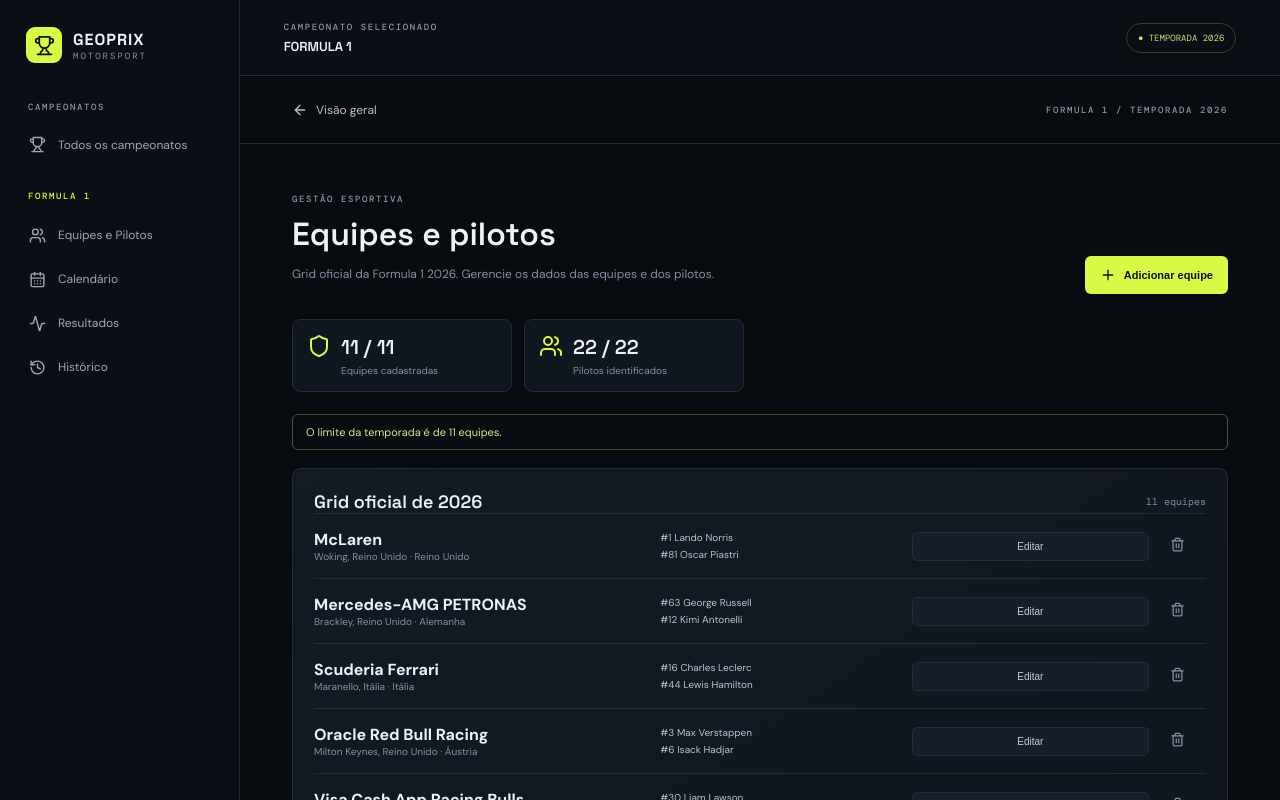
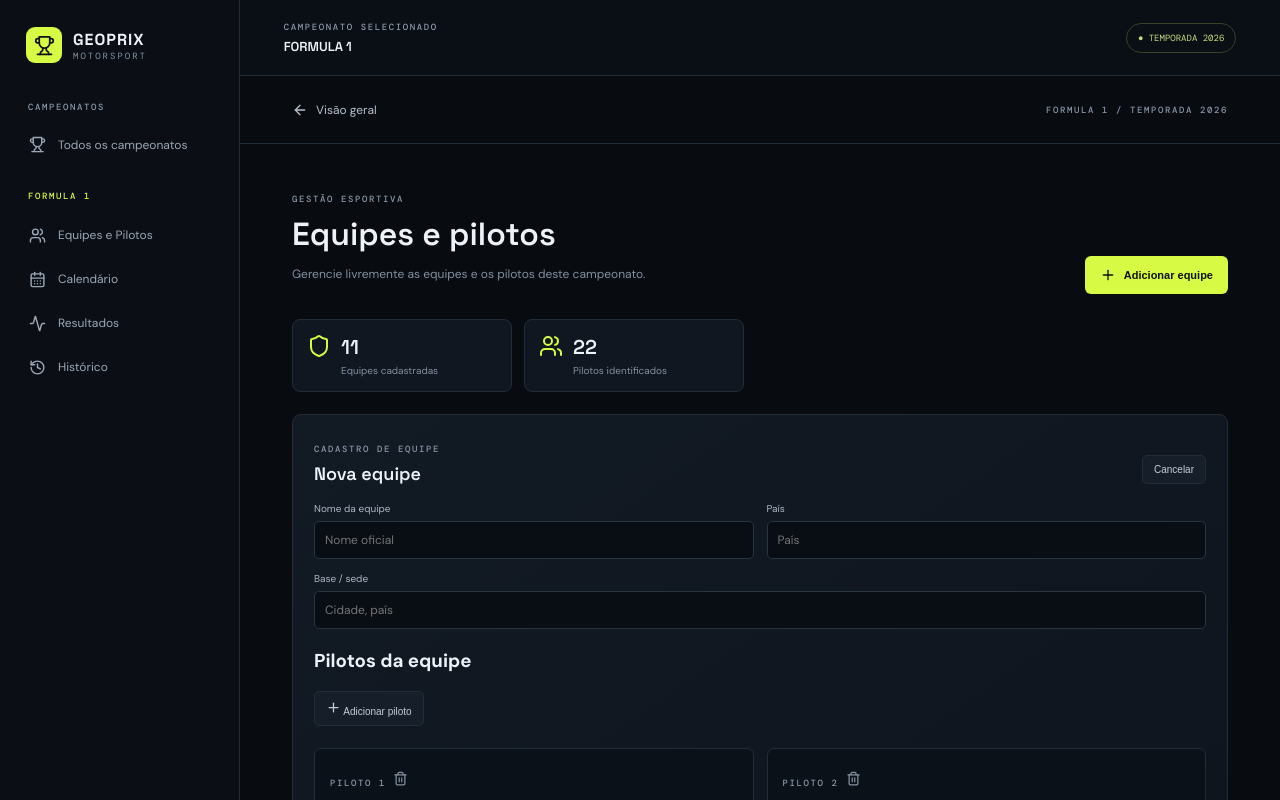
Before and after one commit to geoprix0-coder/geoprix-motorsport, a Next.js app: page /championships/formula-1-2026/teams in a window 1280 px wide. Both pictures are taken after a click on the button "Adicionar equipe". Shown: the top 800 px of the page. Built offline with nearby package versions, Linux system fonts and the light colour scheme.

Commit message:
Remove team and driver count restrictions

```diff
--- a/src/app/teams/teams-manager.tsx
+++ b/src/app/teams/teams-manager.tsx
@@ -1,4 +1,4 @@
- "use client";
+"use client";
 import {useEffect,useState} from "react";
 import Link from "next/link";
 import {ArrowLeft,Plus,Save,Shield,Trash2,Users} from "lucide-react";
@@ -13,14 +13,16 @@ useEffect(()=>{try{const raw=localStorage.getItem("geoprix-teams-v1");if(raw){co
 useEffect(()=>{if(ready)localStorage.setItem("geoprix-teams-v1",JSON.stringify(teams))},[teams,ready]);
 const count=teams.reduce((n,t)=>n+t.drivers.filter(d=>d.name.trim()).length,0);
 function changeDriver(i:number,p:Partial<Driver>){if(edit)setEdit({...edit,drivers:edit.drivers.map((d,j)=>j===i?{...d,...p}:d)})}
+function addDriver(){if(edit)setEdit({...edit,drivers:[...edit.drivers,newDriver(edit.drivers.length?Math.max(...edit.drivers.map(d=>d.number))+1:1)]})}
+function removeDriver(id:string){if(edit)setEdit({...edit,drivers:edit.drivers.filter(d=>d.id!==id)})}
 function save(){if(!edit)return;if(!edit.name.trim()){setNotice("Informe o nome da equipe.");return}if(teams.some(t=>t.id!==edit.id&&t.name.toLowerCase()===edit.name.trim().toLowerCase())){setNotice("Já existe uma equipe com esse nome.");return}setTeams(old=>old.some(t=>t.id===edit.id)?old.map(t=>t.id===edit.id?edit: t):[...old,edit]);setEdit(null);setNotice("Equipe salva neste navegador.")}
 return <main className="manager-shell"><header className="manager-top"><Link href="/" className="back-link"><ArrowLeft size={16}/> Visão geral</Link><span className="eyebrow">FORMULA 1 / TEMPORADA 2026</span></header><div className="manager-content">
-<div className="manager-heading"><div><span className="eyebrow">GESTÃO ESPORTIVA</span><h1>Equipes e pilotos</h1><p>Grid oficial da Formula 1 2026. Gerencie os dados das equipes e dos pilotos.</p></div><button className="action-button" onClick={()=>{if(teams.length>=11){setNotice("O limite da temporada é de 11 equipes.");return}setNotice("");setEdit(newTeam())}}><Plus size={16}/> Adicionar equipe</button></div>
-<section className="manager-stats"><div><Shield/><b>{teams.length} / 11</b><small>Equipes cadastradas</small></div><div><Users/><b>{count} / 22</b><small>Pilotos identificados</small></div></section>{notice&&<p className="notice">{notice}</p>}
+<div className="manager-heading"><div><span className="eyebrow">GESTÃO ESPORTIVA</span><h1>Equipes e pilotos</h1><p>Gerencie livremente as equipes e os pilotos deste campeonato.</p></div><button className="action-button" onClick={()=>{setNotice("");setEdit(newTeam())}}><Plus size={16}/> Adicionar equipe</button></div>
+<section className="manager-stats"><div><Shield/><b>{teams.length}</b><small>Equipes cadastradas</small></div><div><Users/><b>{count}</b><small>Pilotos identificados</small></div></section>{notice&&<p className="notice">{notice}</p>}
 {edit&&<section className="editor-card"><div className="editor-heading"><div><span className="eyebrow">CADASTRO DE EQUIPE</span><h2>{edit.name||"Nova equipe"}</h2></div><button className="quiet-button" onClick={()=>setEdit(null)}>Cancelar</button></div>
 <div className="form-grid"><label>Nome da equipe<input value={edit.name} onChange={e=>setEdit({...edit,name:e.target.value})} placeholder="Nome oficial"/></label><label>País<input value={edit.country} onChange={e=>setEdit({...edit,country:e.target.value})} placeholder="País"/></label><label className="wide">Base / sede<input value={edit.base} onChange={e=>setEdit({...edit,base:e.target.value})} placeholder="Cidade, país"/></label></div>
-
-<div className="driver-edit-grid">{edit.drivers.map((d,i)=><article className="driver-editor" key={d.id}><span className="eyebrow">PILOTO {i+1}</span><h3>{d.name||"Vaga disponível"}</h3><div className="form-grid"><label>Nome<input value={d.name} onChange={e=>changeDriver(i,{name:e.target.value})} placeholder="Nome do piloto"/></label><label>Nacionalidade<input value={d.nationality} onChange={e=>changeDriver(i,{nationality:e.target.value})} placeholder="País"/></label><label>Número<input type="number" min="0" max="99" value={d.number} onChange={e=>changeDriver(i,{number:Number(e.target.value)})}/></label></div></article>)}</div>
-<div className="editor-actions"><small>Cadastre os dados básicos da equipe e de seus pilotos.</small><button className="action-button" onClick={save}><Save size={16}/> Salvar equipe</button></div></section>}
-<section className="team-list"><div className="list-heading"><h2>Grid oficial de 2026</h2><span>{teams.length} equipes</span></div>{!ready?<p>Carregando...</p>:teams.length===0?<div className="empty-state"><Shield size={28}/><b>Nenhuma equipe cadastrada</b><span>Adicione a primeira equipe para montar o grid.</span></div>:teams.map(t=><article className="team-row" key={t.id}><div><b>{t.name}</b><small>{[t.base,t.country].filter(Boolean).join(" · ")}</small></div><div className="team-drivers">{t.drivers.map((d,i)=><span key={d.id}>#{d.number} {d.name||("Vaga "+(i+1))}</span>)}</div><button className="quiet-button" onClick={()=>{setNotice("");setEdit(t)}}>Editar</button><button className="icon-button" aria-label="Excluir equipe" onClick={()=>{if(confirm("Excluir esta equipe do armazenamento local?"))setTeams(old=>old.filter(x=>x.id!==t.id))}}><Trash2 size={15}/></button></article>)}</section>
+<div className="driver-edit-heading"><h3>Pilotos da equipe</h3><button className="quiet-button" onClick={addDriver}><Plus size={15}/> Adicionar piloto</button></div>
+<div className="driver-edit-grid">{edit.drivers.map((d,i)=><article className="driver-editor" key={d.id}><div className="driver-editor-top"><span className="eyebrow">PILOTO {i+1}</span><button className="icon-button" aria-label="Remover piloto" onClick={()=>removeDriver(d.id)}><Trash2 size={15}/></button></div><h3>{d.name||"Novo piloto"}</h3><div className="form-grid"><label>Nome<input value={d.name} onChange={e=>changeDriver(i,{name:e.target.value})} placeholder="Nome do piloto"/></label><label>Nacionalidade<input value={d.nationality} onChange={e=>changeDriver(i,{nationality:e.target.value})} placeholder="País"/></label><label>Número<input type="number" min="0" max="99" value={d.number} onChange={e=>changeDriver(i,{number:Number(e.target.value)})}/></label></div></article>)}</div>
+<div className="editor-actions"><small>Não há limite de pilotos por equipe.</small><button className="action-button" onClick={save}><Save size={16}/> Salvar equipe</button></div></section>}
+<section className="team-list"><div className="list-heading"><h2>Equipes cadastradas</h2><span>{teams.length} equipes</span></div>{!ready?<p>Carregando...</p>:teams.length===0?<div className="empty-state"><Shield size={28}/><b>Nenhuma equipe cadastrada</b><span>Adicione a primeira equipe para montar o grid.</span></div>:teams.map(t=><article className="team-row" key={t.id}><div><b>{t.name}</b><small>{[t.base,t.country].filter(Boolean).join(" · ")}</small></div><div className="team-drivers">{t.drivers.map((d,i)=><span key={d.id}>#{d.number} {d.name||("Vaga "+(i+1))}</span>)}</div><button className="quiet-button" onClick={()=>{setNotice("");setEdit(t)}}>Editar</button><button className="icon-button" aria-label="Excluir equipe" onClick={()=>{if(confirm("Excluir esta equipe do armazenamento local?"))setTeams(old=>old.filter(x=>x.id!==t.id))}}><Trash2 size={15}/></button></article>)}</section>
 <p className="storage-note">Os dados iniciais da temporada 2026 são carregados neste navegador. Alterações feitas nos cadastros ficam salvas localmente neste dispositivo.</p></div></main>}
```
